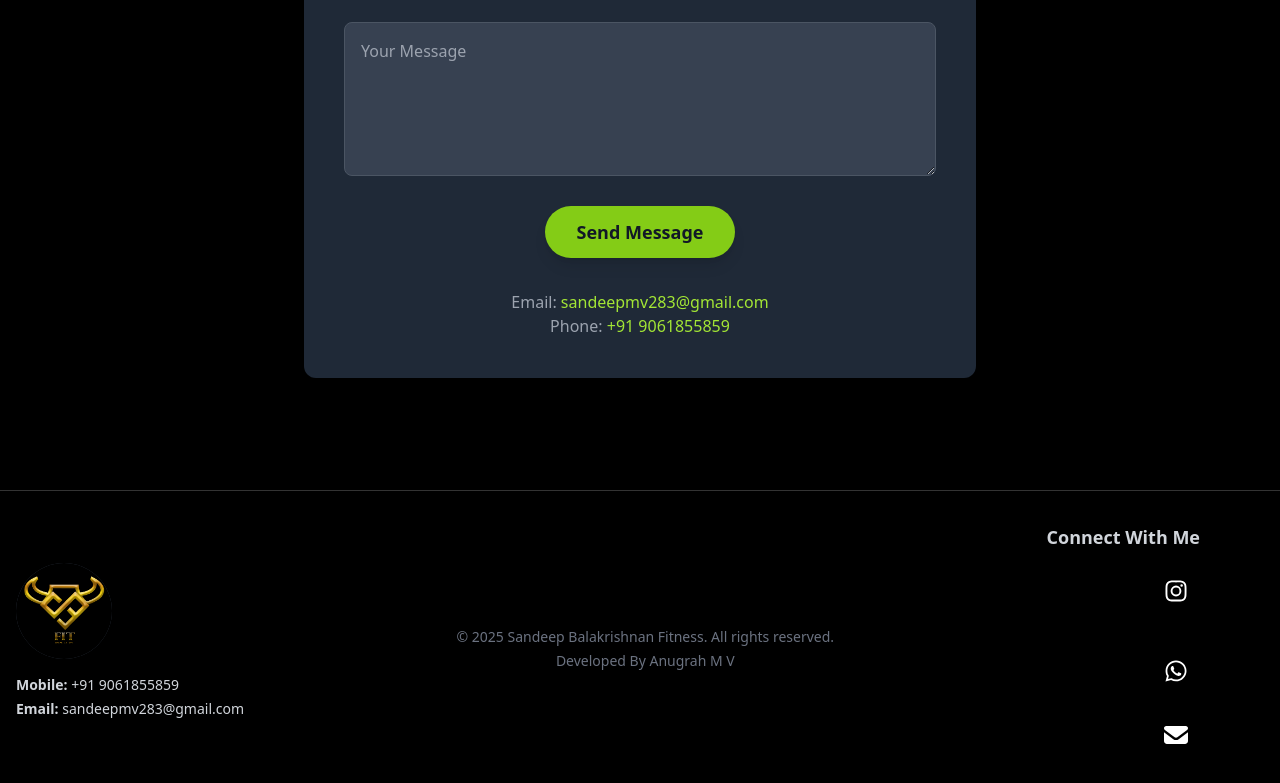
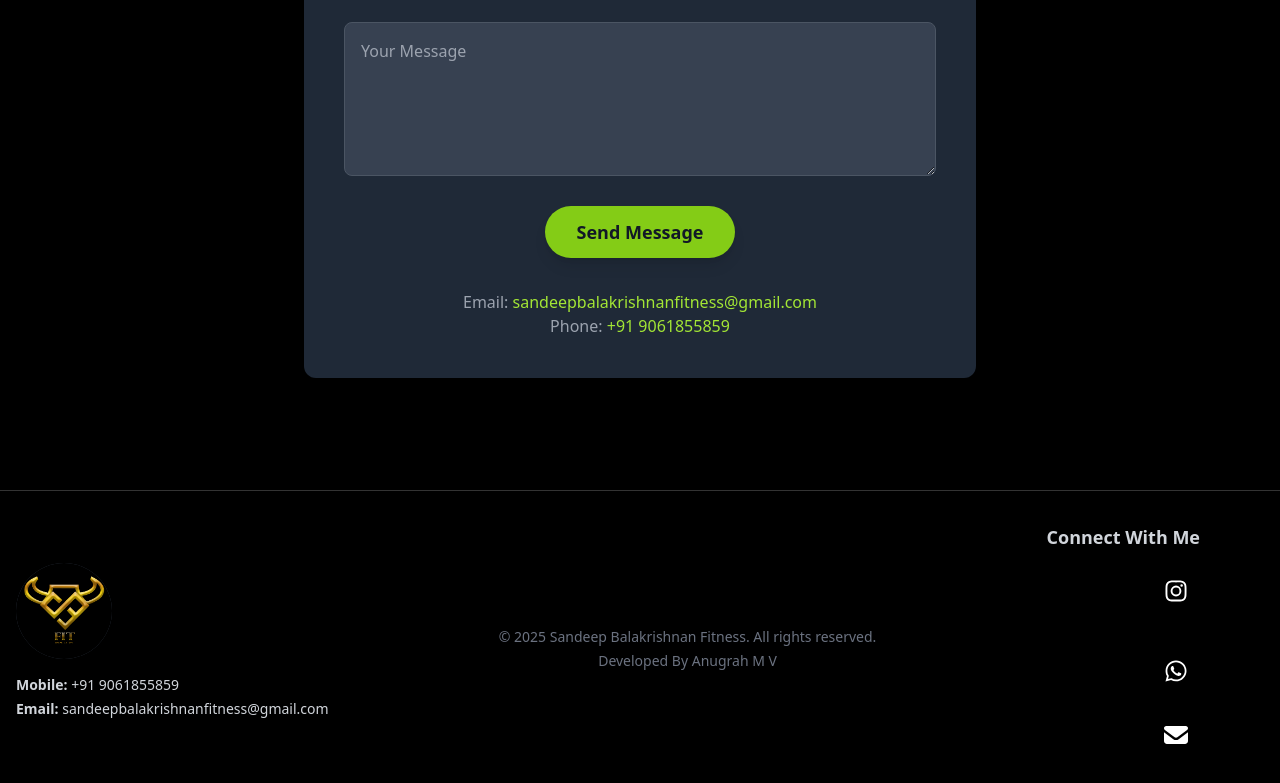
Before and after one commit to Anugrxh/Sandeep-portfolio, a React (Vite) app: page / in a window 1280 px wide. Shown: the part 8636-9419 px from the top of the page. Built offline with nearby package versions, Linux system fonts and the light colour scheme.

Commit message:
gmail id changed

```diff
--- a/src/sections/Contact.jsx
+++ b/src/sections/Contact.jsx
@@ -109,10 +109,12 @@ const Contact = ({ isVisible }) => {
             <p>
               Email:{" "}
               <a
-                href="mailto:sandeepmv283@gmail.com"
+                href="mailto:sandeepbalakrishnanfitness@gmail.com
+"
                 className="text-lime-400 hover:underline"
               >
-                sandeepmv283@gmail.com
+                sandeepbalakrishnanfitness@gmail.com
+
               </a>
             </p>
             <p>
--- a/src/sections/Footer.jsx
+++ b/src/sections/Footer.jsx
@@ -29,8 +29,10 @@ const Footer = () => {
 
             <p>
               <span className="font-semibold">Email:</span>{" "}
-              <a href="mailto:info@sandeepfitness.com" className="hover:text-lime-400 transition-colors duration-200">
-                sandeepmv283@gmail.com
+              <a href="mailto:sandeepbalakrishnanfitness@gmail.com
+" className="hover:text-lime-400 transition-colors duration-200">
+                sandeepbalakrishnanfitness@gmail.com
+
               </a>
             </p>
           </div>
@@ -78,7 +80,8 @@ const Footer = () => {
 
             {/* Email */}
             <a
-              href="mailto:sandeepmv283@gmail.com"
+              href="mailto:sandeepbalakrishnanfitness@gmail.com
+"
               className="group"
               aria-label="Email"
             >
```
